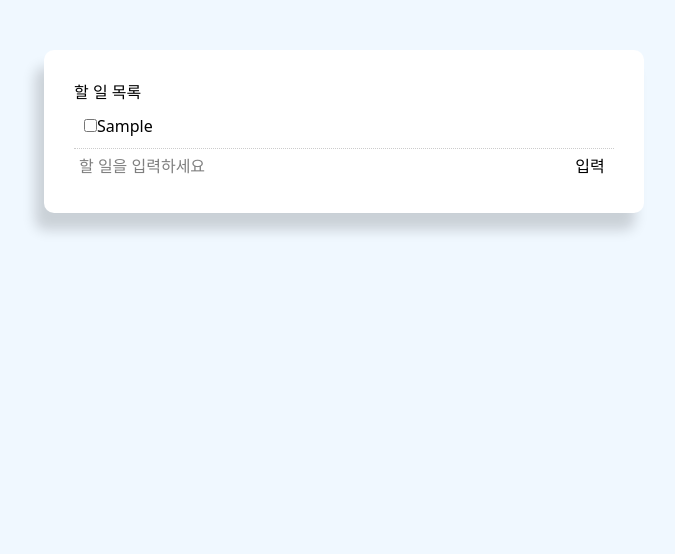
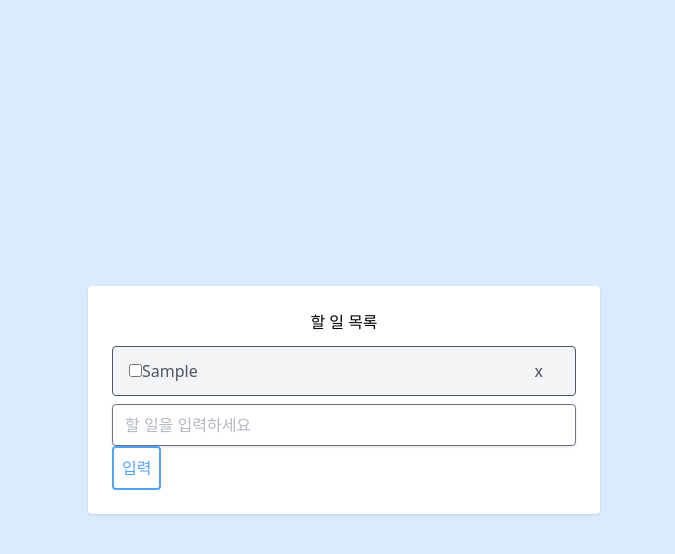
Before and after one commit to Bigdata92/clone-react-ts, a React (Vite) app: page / in a window 1280 px wide. Both pictures are taken after typing "Sample" into the empty fields and a click on the input "입력". Shown: the top 554 px of the page, without its empty margins (296-971 px from the left). Built offline with nearby package versions, Linux system fonts and the light colour scheme.

Commit message:
TailWindCss로 Todo 앱 스타일링 해주기

```diff
--- a/src/App.css
+++ b/src/App.css
@@ -1,14 +1 @@
 @import "tailwindcss";
-
-.container {
-  margin: auto;
-  max-width: 600px;
-}
-
-.todoBlock {
-  padding: 30px;
-  margin-top: 50px;
-  background: #fff;
-  border-radius: 10px;
-  box-shadow: -9px 17px 13px rgb(0 0 0 / 16%);
-}
--- a/src/App.tsx
+++ b/src/App.tsx
@@ -24,9 +24,9 @@
   };
 
   return (
-    <div className="container">
-      <div className="todoBlock">
-        <div className="title">
+    <div className='flex items-center justify-center w-screen h-screen bg-blue-100'>
+      <div className='w-full p-6 m-4 bg-white rounded shadow lg:w-3/4 lg:max-w-lg'>
+        <div className='flex justify-center mb-3'>
           <h1>할 일 목록</h1>
         </div>
 
--- a/src/components/Form.tsx
+++ b/src/components/Form.tsx
@@ -7,11 +7,11 @@
 
   return (
     <div>
-      <form style={{ display: "flex" }} onSubmit={handleSubmit}>
+      <form onSubmit={handleSubmit}>
         <input
           type='text'
           name='value'
-          style={{ flex: "10", padding: "5px" }}
+          className='w-full px-3 py-2 mr-4 text-gray-500 border rounded shadow'
           placeholder="할 일을 입력하세요"
           value={value}
           onChange={handleChange}
@@ -19,8 +19,7 @@
         <input
           type='submit'
           value='입력'
-          className='btn'
-          style={{ flex: "1" }}
+          className='p-2 text-blue-400 border-2 border-blue-400 rounded hover:text-white hover:bg-blue-200'
         />
       </form>
     </div>
--- a/src/components/Lists.tsx
+++ b/src/components/Lists.tsx
@@ -1,23 +1,6 @@
 import React from "react";
 
 export default function Lists({ todoData, setTodoData }) {
-  const btnStyle = {
-    color: "#fff",
-    border: "none",
-    padding: "5px 9px",
-    borderRadius: "50%",
-    cursor: "pointer",
-    float: "right",
-  };
-
-  // 동적 처리(체크 여부에 따라) → 함수로 작성
-  const getStyle = (completed: boolean) => {
-    return {
-      padding: "10px",
-      borderBottom: "1px #ccc dotted",
-      textDecoration: completed ? "line-through" : "none",
-    };
-  };
 
   const handleClick = (id: number) => {
     let newTodoData = todoData.filter((data) => data.id !== id);
@@ -38,20 +21,25 @@
   return (
     <div>
       {todoData.map((data) => (
-        <div style={getStyle(data.completed)} key={data.id}>
+        <div key={data.id}>
+          <div className="flex items-center justify-between w-full px-4 py-1 my-2 text-gray-600 bg-gray-100 border rounded">
+            <div className="items-center">
               <input
                 type="checkbox"
                 defaultChecked={false}
                 onChange={() => handleCompleteChange(data.id)}
               />
-          {data.title}
-          <button
-            style={btnStyle}
+              <span className={data.completed ? "line-through" : undefined}>{data.title}</span>
+            </div>
+            <div className="items-center">
+              <button className="px-4 py-2 float-right"
                 onClick={() => handleClick(data.id)}
               >
                 x
               </button>
             </div>
+          </div>
+        </div>
       ))}
     </div>
   );
```
Lines whose indentation alone changed are shown as unchanged.
